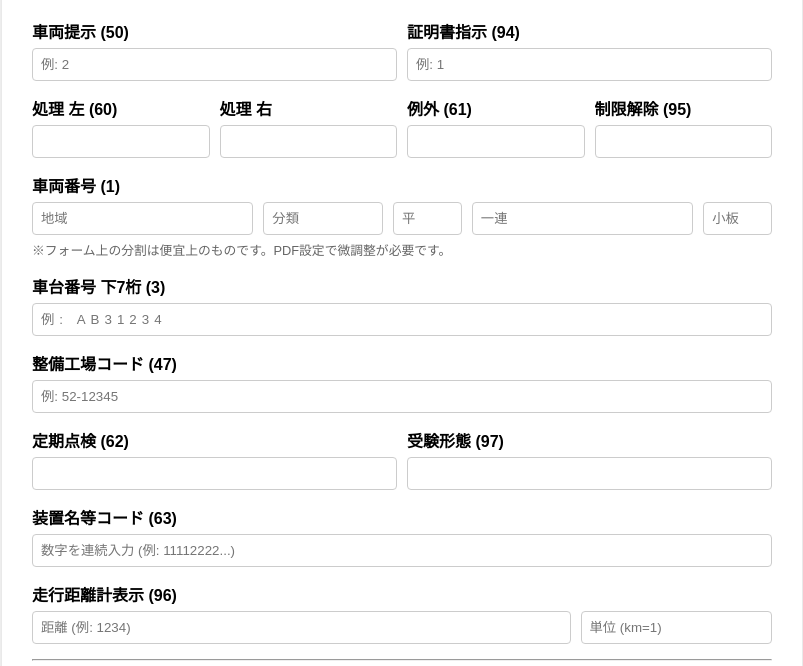
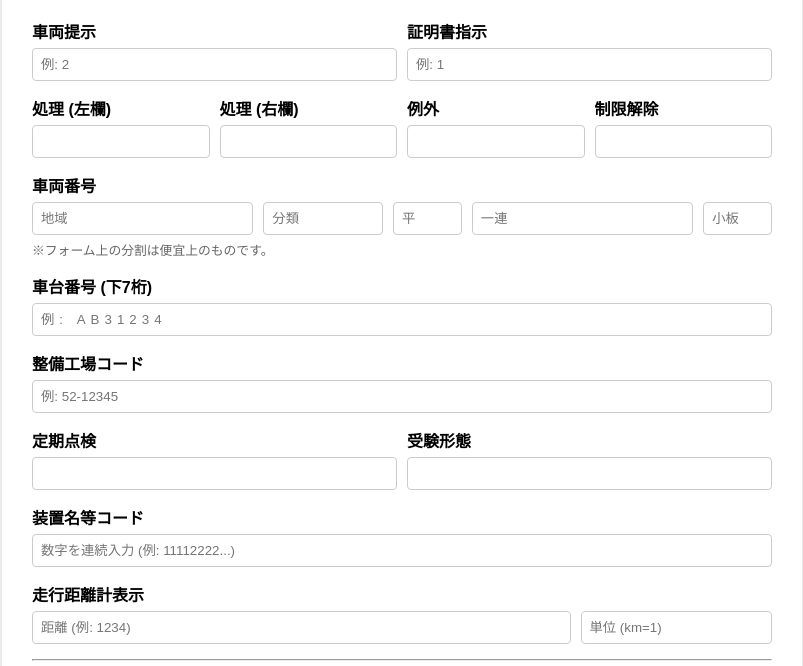
Before and after one commit to nozutax/CarApplicationForm, a plain HTML site: page index.html in a window 1280 px wide. Shown: the part 120-786 px from the top of the page, without its empty margins (238-1041 px from the left). Drawn offline with Linux system fonts and the light colour scheme; a script that the page names is missing.

Commit message:
Update index.html

```diff
--- a/index.html
+++ b/index.html
@@ -30,20 +30,20 @@
 
         <!-- 上部チェック・数字項目 -->
         <div class="row">
-            <div class="col"><div class="form-group"><label>車両提示 (50)</label><input type="text" id="presentation" maxlength="1" placeholder="例: 2"></div></div>
-            <div class="col"><div class="form-group"><label>証明書指示 (94)</label><input type="text" id="cert_instruction" maxlength="1" placeholder="例: 1"></div></div>
+            <div class="col"><div class="form-group"><label>車両提示</label><input type="text" id="presentation" maxlength="1" placeholder="例: 2"></div></div>
+            <div class="col"><div class="form-group"><label>証明書指示</label><input type="text" id="cert_instruction" maxlength="1" placeholder="例: 1"></div></div>
         </div>
 
         <div class="row">
-            <div class="col"><div class="form-group"><label>処理 左 (60)</label><input type="text" id="process_left" maxlength="1"></div></div>
-            <div class="col"><div class="form-group"><label>処理 右</label><input type="text" id="process_right" maxlength="1"></div></div>
-            <div class="col"><div class="form-group"><label>例外 (61)</label><input type="text" id="exception" maxlength="1"></div></div>
-            <div class="col"><div class="form-group"><label>制限解除 (95)</label><input type="text" id="restriction" maxlength="1"></div></div>
+            <div class="col"><div class="form-group"><label>処理 (左欄)</label><input type="text" id="process_left" maxlength="1"></div></div>
+            <div class="col"><div class="form-group"><label>処理 (右欄)</label><input type="text" id="process_right" maxlength="1"></div></div>
+            <div class="col"><div class="form-group"><label>例外</label><input type="text" id="exception" maxlength="1"></div></div>
+            <div class="col"><div class="form-group"><label>制限解除</label><input type="text" id="restriction" maxlength="1"></div></div>
         </div>
 
         <!-- 車両情報 -->
         <div class="form-group">
-            <label>車両番号 (1)</label>
+            <label>車両番号</label>
             <div class="row">
                 <input type="text" id="car_num_1" placeholder="地域" style="flex:2">
                 <input type="text" id="car_num_2" placeholder="分類" style="flex:1">
@@ -51,32 +51,32 @@
                 <input type="text" id="car_num_4" placeholder="一連" style="flex:2">
                 <input type="text" id="car_num_5" placeholder="小板" style="flex:0.5">
             </div>
-            <p class="note">※フォーム上の分割は便宜上のものです。PDF設定で微調整が必要です。</p>
+            <p class="note">※フォーム上の分割は便宜上のものです。</p>
         </div>
 
         <div class="form-group">
-            <label>車台番号 下7桁 (3)</label>
+            <label>車台番号 (下7桁)</label>
             <input type="text" id="chassis_num" maxlength="7" class="box-input" placeholder="例: AB31234">
         </div>
 
         <div class="form-group">
-            <label>整備工場コード (47)</label>
+            <label>整備工場コード</label>
             <input type="text" id="factory_code" maxlength="10" placeholder="例: 52-12345">
         </div>
 
         <!-- その他コード類 -->
         <div class="row">
-            <div class="col"><div class="form-group"><label>定期点検 (62)</label><input type="text" id="inspection" maxlength="1"></div></div>
-            <div class="col"><div class="form-group"><label>受験形態 (97)</label><input type="text" id="exam_type" maxlength="1"></div></div>
+            <div class="col"><div class="form-group"><label>定期点検</label><input type="text" id="inspection" maxlength="1"></div></div>
+            <div class="col"><div class="form-group"><label>受験形態</label><input type="text" id="exam_type" maxlength="1"></div></div>
         </div>
 
         <div class="form-group">
-            <label>装置名等コード (63)</label>
+            <label>装置名等コード</label>
             <input type="text" id="device_code" placeholder="数字を連続入力 (例: 11112222...)">
         </div>
 
         <div class="form-group">
-            <label>走行距離計表示 (96)</label>
+            <label>走行距離計表示</label>
             <div class="row">
                 <input type="text" id="odometer_val" placeholder="距離 (例: 1234)" style="flex:3">
                 <input type="text" id="odometer_unit" placeholder="単位 (km=1)" style="flex:1">
@@ -138,12 +138,9 @@
         // 1ページ目を取得
         const pages = pdfDoc.getPages();
         const page = pages[0];
-        const { width, height } = page.getSize();
 
         // ---------------------------------------------------------
-        // 配置設定 (ここが最も重要です)
-        // x: 横位置, y: 縦位置 (左下が0,0), size: 文字サイズ
-        // ※実際のPDFに合わせて数値(座標)を微調整する必要があります。
+        // 配置設定
         // ---------------------------------------------------------
 
         const drawText = (text, x, y, size = 10, spacing = 0) => {
@@ -168,8 +165,7 @@
         // フォームの値を取得
         const v = (id) => document.getElementById(id).value;
 
-        // === 座標のマッピング (要微調整) ===
-        // PDFの座標系は「左下が原点(0,0)」です。上にいくほどYが増えます。
+        // === 座標のマッピング ===
 
         // 1. 上部マス目項目
         drawText(v('presentation'), 180, 535, 12); // 車両提示
@@ -179,9 +175,8 @@
         drawText(v('exception'), 745, 535, 10); // 例外
         drawText(v('restriction'), 775, 535, 10); // 制限解除
 
-        // 2. 車両番号 (マス目に合わせて分割配置)
-        // ※文字間隔(spacing)はマスの幅に合わせる
-        const BOX_WIDTH = 17; // マスの幅の概算
+        // 2. 車両番号
+        const BOX_WIDTH = 17; // マスの幅
         drawText(v('car_num_1'), 40, 485, 12, 30);
         drawText(v('car_num_2'), 170, 485, 12, BOX_WIDTH);
         drawText(v('car_num_3'), 240, 485, 12);
@@ -189,13 +184,13 @@
         drawText(v('car_num_5'), 345, 485, 12);
 
         // 3. 車台番号 (下7桁)
-        drawText(v('chassis_num'), 380, 485, 12, BOX_WIDTH); // spacing調整必要
+        drawText(v('chassis_num'), 380, 485, 12, BOX_WIDTH);
 
         // 4. 整備工場コード
-        drawText(v('factory_code'), 690, 485, 12, 18); // ハイフン飛ばし等はロジック追加が必要
+        drawText(v('factory_code'), 690, 485, 12, 18);
 
         // 5. 定期点検・受験形態
-        drawText(v('inspection'), 40,410, 12);
+        drawText(v('inspection'), 40, 410, 12);
         drawText(v('exam_type'), 80, 410, 12);
 
         // 6. 装置名等コード
@@ -205,8 +200,7 @@
         drawText(v('odometer_val'), 690, 410, 12, 18);
         drawText(v('odometer_unit'), 840, 410, 12);
 
-        // 8. 氏名・住所 (下線部)
-        // 左座標(x)と、行の高さ(y)を指定
+        // 8. 氏名・住所
         const LEFT_X = 150;
 
         // 申請者
@@ -216,7 +210,6 @@
         // 受検者
         drawText(v('examinee_name'), LEFT_X, 220, 10);
         drawText(v('examinee_address'), LEFT_X, 180, 10);
-
 
         // 3. PDFの保存とダウンロード
         const pdfDataUri = await pdfDoc.saveAsBase64({ dataUri: true });
```
